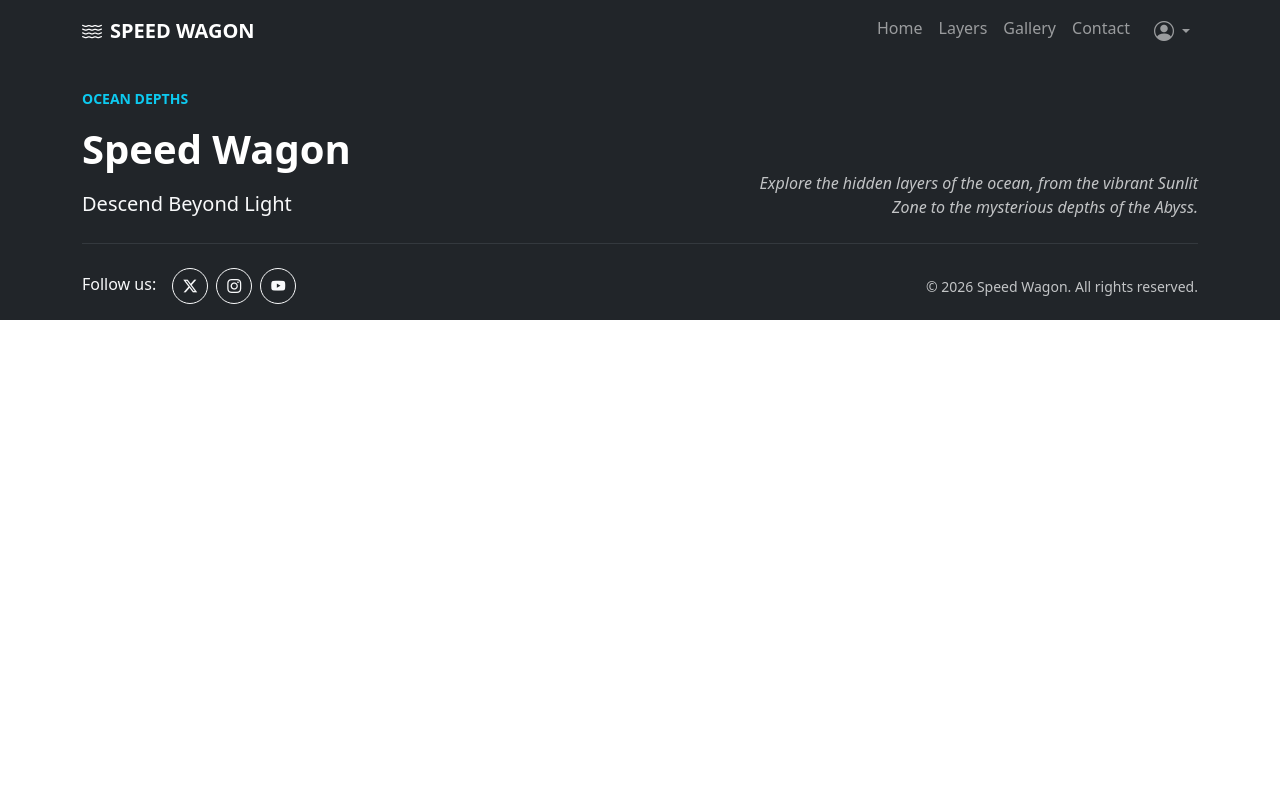
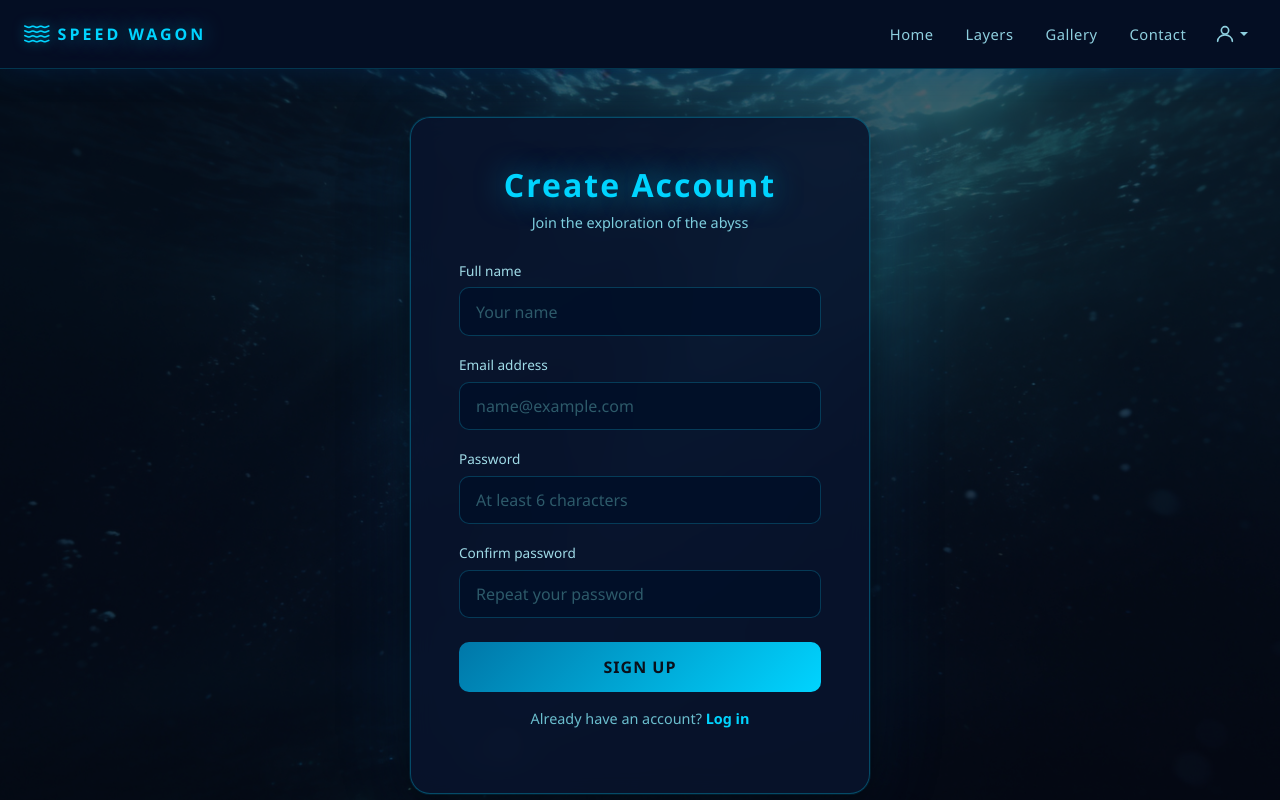
Before and after one commit to WilmanMartinsDT/SpeedWagon, an Angular app: page /register in a window 1280 px wide. Shown: the top 800 px of the page. Built offline with nearby package versions, Linux system fonts and the light colour scheme.

Commit message:
Cambios de diseño en el footer y navbar para que sea mas oceanico. nuevas imagenes y creacion de contenido en la pagina de register.

```diff
--- a/src/app/components/footer/footer.component.css
+++ b/src/app/components/footer/footer.component.css
@@ -8,3 +8,27 @@
   background-color: white;
   color: black !important;
 }
+footer {
+  background: rgba(2, 6, 18, 0.97) !important;
+  border-top: 1px solid rgba(0, 180, 220, 0.15);
+  color: #5a8fa0;
+}
+
+footer a {
+  color: #4a9fb5;
+  text-decoration: none;
+  transition: color 0.3s ease;
+}
+
+footer a:hover {
+  color: #00d4ff;
+}
+
+footer h5, footer h6 {
+  color: #7ecfdf;
+  letter-spacing: 1px;
+}
+
+footer .text-muted {
+  color: #2d5a6a !important;
+}
--- a/src/app/components/navbar/navbar.component.css
+++ b/src/app/components/navbar/navbar.component.css
@@ -1,14 +1,121 @@
-.nav-link:hover {
-  opacity: 1 !important;
+.navbar {
+  background: rgba(0, 12, 35, 0.88) !important;
+  backdrop-filter: blur(16px);
+  -webkit-backdrop-filter: blur(16px);
+  border-bottom: 1px solid rgba(0, 212, 255, 0.2);
+  box-shadow: 0 2px 30px rgba(0, 80, 160, 0.25);
+  padding: 0.6rem 0;
+  position: sticky;
+  top: 0;
+  z-index: 1000;
 }
 
-.dropdown-item:hover {
-  background-color: rgba(255, 255, 255, 0.1) !important;
-  color: white !important;
+/* Logo texto */
+.brand-text {
+  color: #00d4ff;
+  font-weight: 700;
+  letter-spacing: 3px;
+  font-size: 1rem;
+  text-shadow: 0 0 20px rgba(0, 212, 255, 0.5);
 }
 
-.dropdown-item.active,
-.dropdown-item:active {
-  background-color: rgba(255, 255, 255, 0.15) !important;
-  color: white !important;
+/* Logo SVG */
+.navbar-brand svg {
+  filter: drop-shadow(0 0 6px rgba(0, 212, 255, 0.5));
+  transition: filter 0.3s ease;
 }
+
+.navbar-brand:hover svg {
+  filter: drop-shadow(0 0 14px rgba(0, 212, 255, 0.9));
+}
+
+/* Links */
+.nav-link {
+  color: #8ecfdf !important;
+  font-weight: 500;
+  font-size: 0.92rem;
+  letter-spacing: 0.5px;
+  padding: 0.4rem 0.75rem !important;
+  border-radius: 6px;
+  transition: color 0.3s ease, background 0.3s ease;
+}
+
+.nav-link:hover {
+  color: #00d4ff !important;
+  background: rgba(0, 212, 255, 0.08);
+}
+
+/* Link activo */
+.nav-link.active {
+  color: #00d4ff !important;
+  background: rgba(0, 212, 255, 0.1);
+}
+
+/* Icono usuario */
+.nav-user-icon {
+  color: #8ecfdf !important;
+  display: flex;
+  align-items: center;
+  padding: 0.4rem 0.5rem !important;
+}
+
+.nav-user-icon:hover {
+  color: #00d4ff !important;
+}
+
+/* Dropdown oceánico */
+.ocean-dropdown {
+  background: rgba(4, 14, 38, 0.97);
+  border: 1px solid rgba(0, 180, 220, 0.25);
+  border-radius: 10px;
+  backdrop-filter: blur(12px);
+  box-shadow: 0 8px 32px rgba(0, 0, 0, 0.5);
+  min-width: 160px;
+}
+
+.ocean-dropdown .dropdown-item {
+  color: #8ecfdf;
+  font-size: 0.9rem;
+  padding: 0.55rem 1.2rem;
+  transition: background 0.2s ease, color 0.2s ease;
+}
+
+.ocean-dropdown .dropdown-item:hover {
+  background: rgba(0, 212, 255, 0.1);
+  color: #00d4ff;
+}
+
+.ocean-dropdown .dropdown-divider {
+  border-color: rgba(0, 180, 220, 0.15);
+}
+
+/* Hamburguesa móvil */
+.navbar-toggler {
+  border-color: rgba(0, 212, 255, 0.3);
+}
+
+.navbar-toggler-icon {
+  filter: invert(70%) sepia(80%) saturate(400%) hue-rotate(170deg);
+}
+
+.brand-icon {
+  font-size: 1.6rem;
+  color: #00d4ff;
+  filter: drop-shadow(0 0 6px rgba(0, 212, 255, 0.5));
+  transition: filter 0.3s ease;
+}
+
+.navbar-brand:hover .brand-icon {
+  filter: drop-shadow(0 0 14px rgba(0, 212, 255, 0.9));
+}
+
+/* Responsive */
+@media (max-width: 991px) {
+  .navbar-collapse {
+    background: rgba(2, 10, 28, 0.97);
+    padding: 1rem;
+    border-radius: 10px;
+    margin-top: 0.5rem;
+    border: 1px solid rgba(0, 180, 220, 0.15);
+  }
+}
--- a/src/app/components/navbar/navbar.component.html
+++ b/src/app/components/navbar/navbar.component.html
@@ -1,21 +1,24 @@
-<nav class="navbar navbar-expand-lg navbar-dark bg-dark fixed-top">
-  <div class="container">
+<nav class="navbar navbar-expand-lg">
+  <div class="container-fluid px-4">
 
-    <a class="navbar-brand fw-bold" routerLink="/">
-      <i class="bi bi-water me-2"></i>SPEED WAGON
+    <!-- LOGO -->
+    <a class="navbar-brand d-flex align-items-center gap-2" routerLink="/">
+      <i class="bi bi-water brand-icon"></i>
+      <span class="brand-text">SPEED WAGON</span>
     </a>
 
+    <!-- MOBILE TOGGLE -->
     <button class="navbar-toggler" type="button"
-            data-bs-toggle="collapse"
-            data-bs-target="#navbarNav">
+            data-bs-toggle="collapse" data-bs-target="#navbarNav"
+            aria-controls="navbarNav" aria-expanded="false" aria-label="Toggle navigation">
       <span class="navbar-toggler-icon"></span>
     </button>
 
+    <!-- LINKS -->
     <div class="collapse navbar-collapse" id="navbarNav">
-      <ul class="navbar-nav ms-auto">
+      <ul class="navbar-nav ms-auto align-items-center gap-2">
         <li class="nav-item">
-          <a class="nav-link" routerLink="/" routerLinkActive="active"
-             [routerLinkActiveOptions]="{exact: true}">Home</a>
+          <a class="nav-link" routerLink="/home" routerLinkActive="active">Home</a>
         </li>
         <li class="nav-item">
           <a class="nav-link" routerLink="/layers" routerLinkActive="active">Layers</a>
@@ -26,24 +29,20 @@
         <li class="nav-item">
           <a class="nav-link" routerLink="/contact" routerLinkActive="active">Contact</a>
         </li>
-        <li class="nav-item dropdown ms-2">
-          <a class="nav-link dropdown-toggle d-flex align-items-center gap-1"
-             href="#" role="button"
-             data-bs-toggle="dropdown"
-             aria-expanded="false">
-            <i class="bi bi-person-circle fs-5"></i>
+
+        <!-- USER ICON -->
+        <li class="nav-item dropdown">
+          <a class="nav-link nav-user-icon dropdown-toggle" href="#"
+             role="button" data-bs-toggle="dropdown" aria-expanded="false">
+            <svg width="22" height="22" viewBox="0 0 24 24" fill="none"
+                 stroke="currentColor" stroke-width="1.8" stroke-linecap="round" stroke-linejoin="round">
+              <circle cx="12" cy="8" r="4"/>
+              <path d="M4 20c0-4 3.6-7 8-7s8 3 8 7"/>
+            </svg>
           </a>
-          <ul class="dropdown-menu dropdown-menu-end dropdown-menu-dark">
-            <li>
-              <a class="dropdown-item" routerLink="/login">
-                <i class="bi bi-box-arrow-in-right me-2"></i>Iniciar Sesión
-              </a>
-            </li>
-            <li>
-              <a class="dropdown-item" routerLink="/register">
-                <i class="bi bi-person-plus me-2"></i>Registrarse
-              </a>
-            </li>
+          <ul class="dropdown-menu dropdown-menu-end ocean-dropdown">
+            <li><a class="dropdown-item" routerLink="/login">Log in</a></li>
+            <li><a class="dropdown-item" routerLink="/register">Sign up</a></li>
           </ul>
         </li>
       </ul>
--- a/src/app/pages/register/register.component.css
+++ b/src/app/pages/register/register.component.css
@@ -0,0 +1,129 @@
+.register-wrapper {
+  min-height: calc(100vh - 130px);
+  background: #050a19;
+  display: flex;
+  align-items: center;
+  justify-content: center;
+  padding: 3rem 1rem;
+  position: relative;
+  overflow: hidden;
+}
+
+.register-bg {
+  position: absolute;
+  top: 0;
+  left: 0;
+  width: 100%;
+  height: 100%;
+  object-fit: cover;
+  z-index: 0;
+  opacity: 0.35;
+}
+
+.register-card {
+  position: relative;
+  z-index: 1;
+  background: rgba(8, 20, 45, 0.88);
+  backdrop-filter: blur(12px);
+  -webkit-backdrop-filter: blur(12px);
+  border: 1px solid rgba(0, 180, 220, 0.35);
+  border-radius: 20px;
+  width: 100%;
+  max-width: 460px;
+  box-shadow:
+    0 0 0 1px rgba(0, 180, 220, 0.1),
+    0 8px 32px rgba(0, 0, 0, 0.5),
+    0 0 80px rgba(0, 100, 180, 0.15);
+  padding: 2.5rem 2rem;
+}
+
+.register-title {
+  color: #00d4ff;
+  font-size: 2rem;
+  font-weight: 700;
+  letter-spacing: 2px;
+  text-shadow: 0 0 30px rgba(0, 212, 255, 0.6);
+}
+
+.register-subtitle {
+  color: #7ecfdf;
+  font-size: 0.9rem;
+}
+
+.form-label {
+  color: #a0dce8;
+  font-size: 0.85rem;
+  font-weight: 500;
+  margin-bottom: 0.4rem;
+}
+
+.custom-input {
+  background-color: rgba(0, 15, 40, 0.8);
+  border: 1px solid rgba(0, 180, 220, 0.25);
+  color: #e8f8ff;
+  border-radius: 10px;
+  padding: 0.7rem 1rem;
+  transition: all 0.3s ease;
+}
+
+.custom-input::placeholder {
+  color: #2d5a6a;
+}
+
+.custom-input:focus {
+  background-color: rgba(0, 25, 60, 0.9);
+  border-color: #00d4ff;
+  color: #e8f8ff;
+  box-shadow: 0 0 0 3px rgba(0, 212, 255, 0.15);
+  outline: none;
+}
+
+.btn-register {
+  background: linear-gradient(135deg, #0077a8, #00d4ff);
+  color: #0a0f1a;
+  border: none;
+  border-radius: 10px;
+  padding: 0.8rem;
+  font-size: 1rem;
+  font-weight: 700;
+  letter-spacing: 1px;
+  text-transform: uppercase;
+  transition: all 0.3s ease;
+}
+
+.btn-register:hover {
+  background: linear-gradient(135deg, #00d4ff, #0077a8);
+  box-shadow: 0 0 30px rgba(0, 212, 255, 0.5);
+  color: #0a0f1a;
+  transform: translateY(-2px);
+}
+
+.btn-register:active {
+  transform: translateY(0);
+}
+
+.register-login-link {
+  color: #6bbfcf;
+  font-size: 0.9rem;
+}
+
+.register-login-link a {
+  color: #00d4ff;
+  text-decoration: none;
+  font-weight: 600;
+}
+
+.register-login-link a:hover {
+  text-decoration: underline;
+}
+
+@media (max-width: 576px) {
+  .register-card {
+    padding: 1.75rem 1.25rem;
+    border-radius: 14px;
+  }
+
+  .register-title {
+    font-size: 1.6rem;
+  }
+}
--- a/src/app/pages/register/register.component.html
+++ b/src/app/pages/register/register.component.html
@@ -1 +1,53 @@
-<p>register works!</p>
+<div class="register-wrapper d-flex align-items-center justify-content-center">
+  <img src="assets/images/ocean-bg.jpg" class="register-bg" alt="">
+  <div class="register-card p-4 p-md-5">
+
+    <div class="text-center mb-4">
+      <h2 class="register-title">Create Account</h2>
+      <p class="register-subtitle">Join the exploration of the abyss</p>
+    </div>
+
+    @if (errorMessage) {
+      <div class="alert alert-danger">{{ errorMessage }}</div>
+    }
+    @if (successMessage) {
+      <div class="alert alert-success">{{ successMessage }}</div>
+    }
+
+    <form (ngSubmit)="onSubmit()">
+
+      <div class="mb-3">
+        <label for="nombre" class="form-label">Full name</label>
+        <input type="text" id="nombre" class="form-control custom-input"
+               placeholder="Your name" [(ngModel)]="nombre" name="nombre">
+      </div>
+
+      <div class="mb-3">
+        <label for="email" class="form-label">Email address</label>
+        <input type="email" id="email" class="form-control custom-input"
+               placeholder="name@example.com" [(ngModel)]="email" name="email">
+      </div>
+
+      <div class="mb-3">
+        <label for="password" class="form-label">Password</label>
+        <input type="password" id="password" class="form-control custom-input"
+               placeholder="At least 6 characters" [(ngModel)]="password" name="password">
+      </div>
+
+      <div class="mb-4">
+        <label for="confirmPassword" class="form-label">Confirm password</label>
+        <input type="password" id="confirmPassword" class="form-control custom-input"
+               placeholder="Repeat your password" [(ngModel)]="confirmPassword" name="confirmPassword">
+      </div>
+
+      <button type="submit" class="btn btn-register w-100 mb-3">
+        Sign up
+      </button>
+
+      <p class="text-center register-login-link">
+        Already have an account? <a routerLink="/login">Log in</a>
+      </p>
+
+    </form>
+  </div>
+</div>
--- a/src/app/pages/register/register.component.ts
+++ b/src/app/pages/register/register.component.ts
@@ -1,11 +1,41 @@
 import { Component } from '@angular/core';
+import { FormsModule } from '@angular/forms';
+import { Router, RouterLink } from '@angular/router';
 
 @Component({
   selector: 'app-register',
-  imports: [],
+  imports: [FormsModule, RouterLink],
   templateUrl: './register.component.html',
   styleUrl: './register.component.css'
 })
 export class RegisterComponent {
+  nombre: string = '';
+  email: string = '';
+  password: string = '';
+  confirmPassword: string = '';
+  errorMessage: string = '';
+  successMessage: string = '';
 
+  constructor(private router: Router) {}
+
+  onSubmit() {
+    this.errorMessage = '';
+    this.successMessage = '';
+
+    if (!this.nombre || !this.email || !this.password || !this.confirmPassword) {
+      this.errorMessage = 'Please fill in all fields.';
+      return;
+    }
+    if (this.password !== this.confirmPassword) {
+      this.errorMessage = 'Passwords do not match.';
+      return;
+    }
+    if (this.password.length < 6) {
+      this.errorMessage = 'Password must be at least 6 characters.';
+      return;
+    }
+
+    this.successMessage = 'Registration successful! Redirecting...';
+    setTimeout(() => this.router.navigate(['/login']), 2000);
+  }
 }
--- a/src/styles.css
+++ b/src/styles.css
@@ -1 +1,8 @@
-/* You can add global styles to this file, and also import other style files */
+html, body {
+  height: 100%;
+  margin: 0;
+  padding: 0;
+  background-color: #212529;
+  color: #e0f4ff;
+  font-family: 'Segoe UI', sans-serif;
+}
```
Also changed, not shown: src/app/components/navbar/navbar.component.ts (+3 -5 lines), public/assets/images/Abyss.png (renamed from src/assets/Abyss.png), public/assets/images/ocean-bg.jpg (added).
